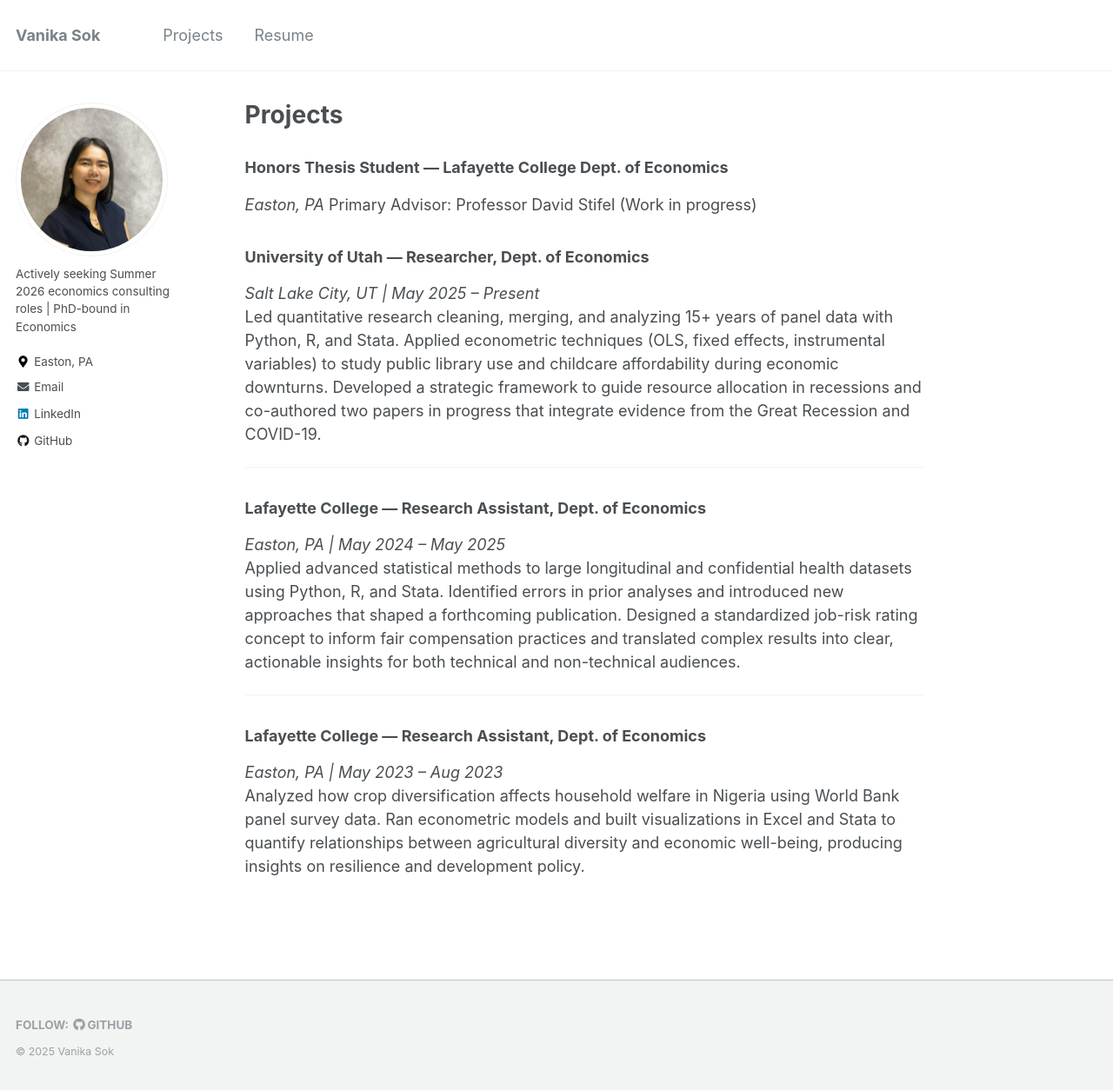
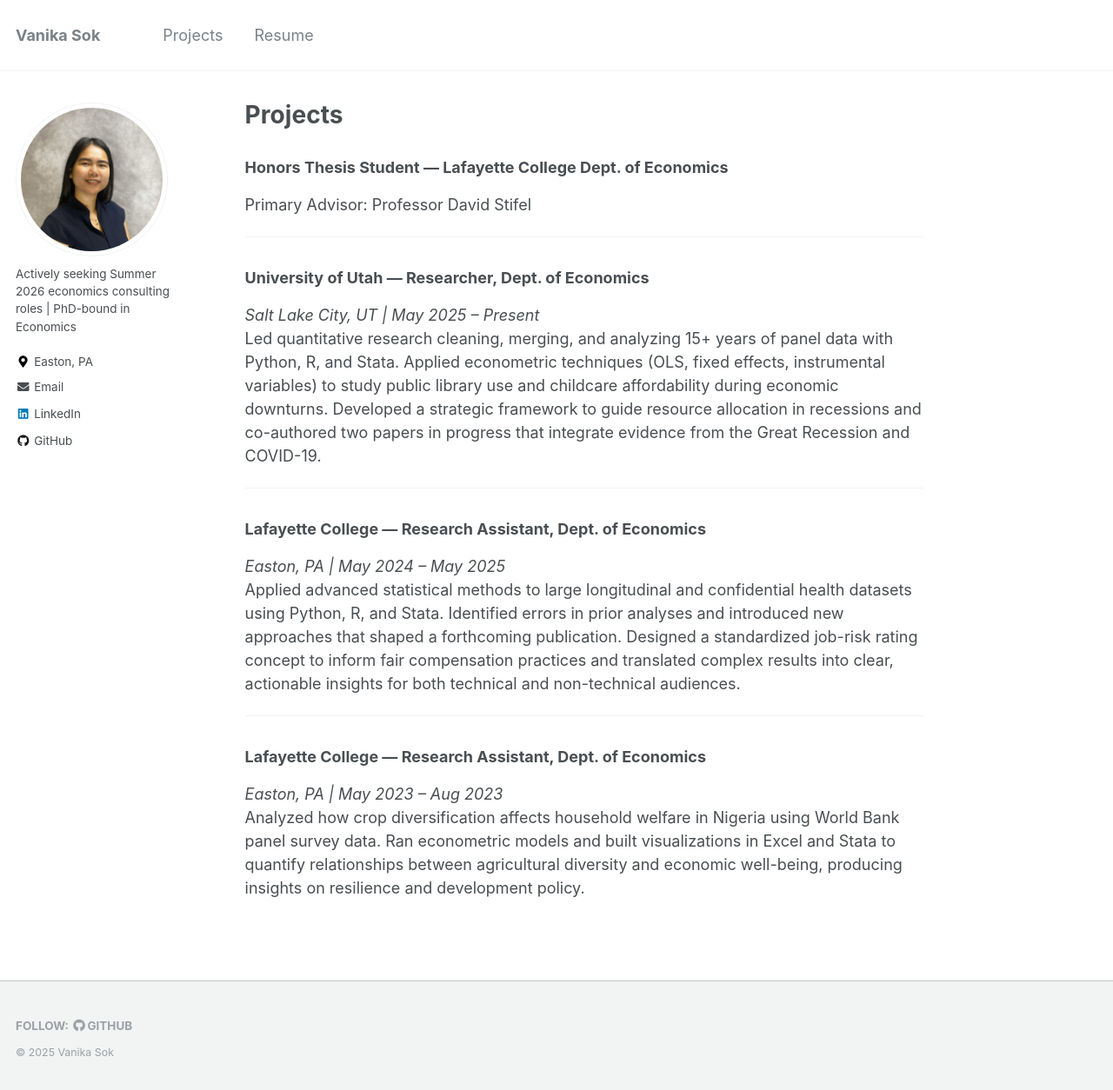
Before and after one commit to Vanika24/Vanika24.github.io, a Jekyll site: the page built from _pages/research.md, in a window 1280 px wide and 1256 px high. Shown: the whole window at 87% size. Built offline with Jekyll 4.4.1, drawn with Linux system fonts in a browser that asks for light colours.

Commit message:
Update research.md

```diff
--- a/_pages/research.md
+++ b/_pages/research.md
@@ -6,9 +6,9 @@ author_profile: true
 ---
 
 ### Honors Thesis Student — Lafayette College Dept. of Economics
-*Easton, PA*
 Primary Advisor: Professor David Stifel
-(Work in progress)
+
+---
 
 ### University of Utah — Researcher, Dept. of Economics
 *Salt Lake City, UT | May 2025 – Present*
```
